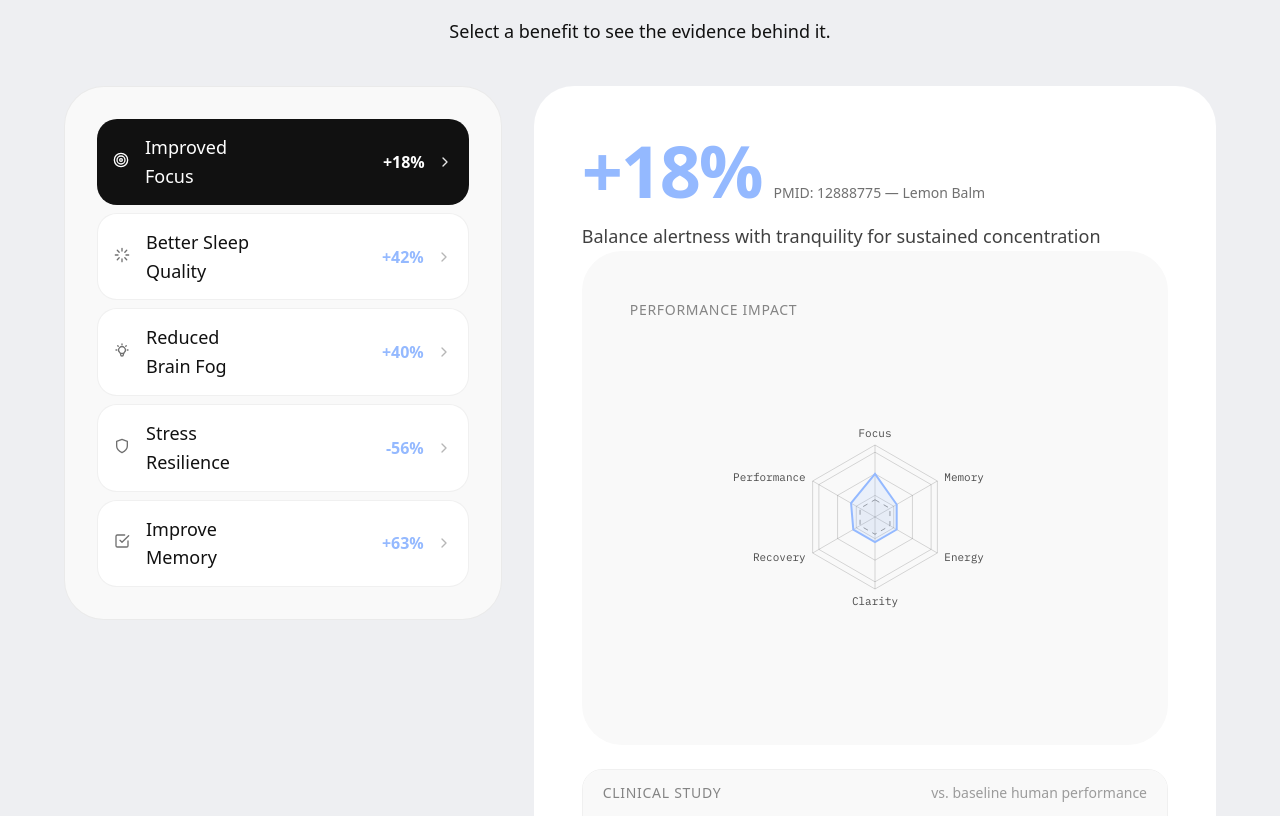
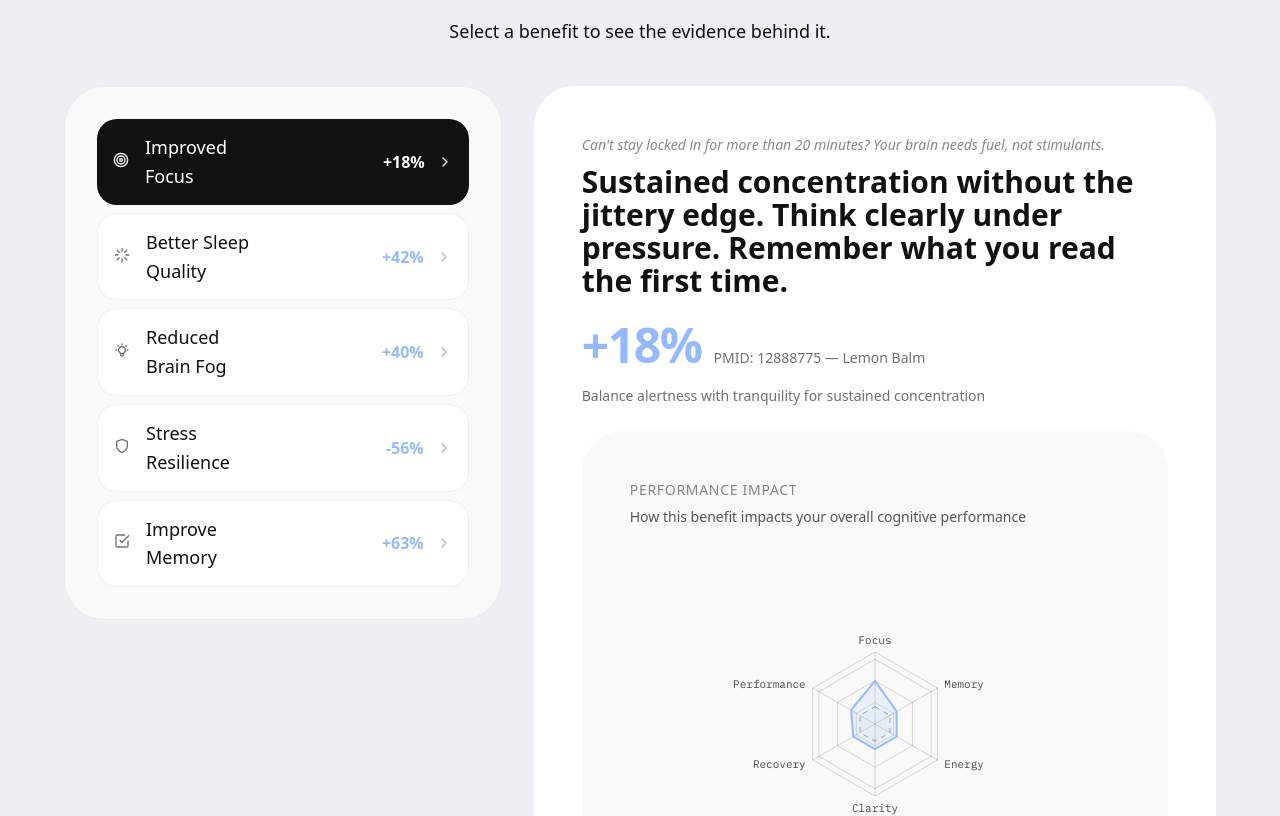
Before and after one commit to youcodecowboy/conka, a Next.js app: page / in a window 1280 px wide. Shown: the part 4802-5618 px from the top of the page. Built offline with nearby package versions, Linux system fonts and the light colour scheme; no server answers.

Commit message:
significantly better messaging and visual heirarchy

```diff
--- a/app/components/KeyBenefitsDesktop.tsx
+++ b/app/components/KeyBenefitsDesktop.tsx
@@ -215,13 +215,21 @@ export default function KeyBenefitsDesktop({
             key={activeBenefit}
             className="premium-card-soft !bg-white p-8 [animation:fadeIn_0.3s_ease]"
           >
-            {/* Stat + annotation */}
+            {/* 1. Struggle statement — small, muted, italic */}
+            <p className="premium-body-sm italic opacity-50 mb-2 text-[var(--color-ink)]">
+              {currentBenefit.struggle}
+            </p>
+
+            {/* 2. Outcome headline — large, bold, hero text */}
+            <h3 className="text-2xl lg:text-3xl font-bold mb-6 leading-tight text-[var(--color-ink)]">
+              {currentBenefit.outcome}
+            </h3>
+
+            {/* 3. Stat + annotation — moved down, slightly smaller than before */}
             <div className="flex items-baseline gap-3 mb-4">
               <span
-                className={`text-6xl lg:text-7xl font-bold tracking-tight ${NEURAL_BLUE.text}`}
-                style={{
-                  letterSpacing: "var(--letter-spacing-premium-title)",
-                }}
+                className={`text-4xl lg:text-5xl font-bold tracking-tight ${NEURAL_BLUE.text}`}
+                style={{ letterSpacing: "var(--letter-spacing-premium-title)" }}
               >
                 {currentBenefit.stat}
               </span>
@@ -230,22 +238,29 @@ export default function KeyBenefitsDesktop({
               </span>
             </div>
 
-            {/* Description */}
-            <p className="premium-body opacity-80 leading-relaxed mb-6 text-[var(--color-ink)]">
+            {/* 4. Mechanism (description) — smaller, more muted */}
+            <p className="premium-body-sm opacity-60 leading-relaxed mb-6 text-[var(--color-ink)]">
               {currentBenefit.description}
             </p>
 
-            {/* Radar chart */}
+            {/* 5. Radar chart — keep as-is, add explainer line above */}
             <div className="premium-card-soft p-6 rounded-[20px] mb-6" aria-hidden="true">
-              <p className="premium-body-sm opacity-50 uppercase tracking-wider mb-4 text-[var(--color-ink)]">
+              <p className="premium-body-sm opacity-50 uppercase tracking-wider mb-1 text-[var(--color-ink)]">
                 Performance impact
               </p>
+              <p className="premium-body-sm opacity-70 mb-4 text-[var(--color-ink)]">
+                How this benefit impacts your overall cognitive performance
+              </p>
               <div className="w-full max-w-[360px] mx-auto">
-                <RadarChart data={chartData} mainValue={mainStatValue} accentColor={NEURAL_BLUE.hex} />
+                <RadarChart
+                  data={chartData}
+                  mainValue={mainStatValue}
+                  accentColor={NEURAL_BLUE.hex}
+                />
               </div>
             </div>
 
-            {/* Clinical breakdown */}
+            {/* 6. Clinical breakdown — keep entirely as-is */}
             {currentBenefit.clinicalBreakdown && (
               <div
                 className="rounded-[20px] overflow-hidden mb-2"
@@ -271,41 +286,30 @@ export default function KeyBenefitsDesktop({
                 <div className="px-5 py-4 space-y-2 premium-body-sm text-[var(--color-ink)]">
                   <p>
                     <span className="opacity-50">Study: </span>
-                    <span className="opacity-80">
-                      {currentBenefit.clinicalBreakdown.study}
-                    </span>
+                    <span className="opacity-80">{currentBenefit.clinicalBreakdown.study}</span>
                   </p>
                   <p>
                     <span className="opacity-50">Participants: </span>
-                    <span className="opacity-80">
-                      {currentBenefit.clinicalBreakdown.participants}
-                    </span>
+                    <span className="opacity-80">{currentBenefit.clinicalBreakdown.participants}</span>
                   </p>
                   <p>
                     <span className="opacity-50">Duration: </span>
-                    <span className="opacity-80">
-                      {currentBenefit.clinicalBreakdown.duration}
-                    </span>
+                    <span className="opacity-80">{currentBenefit.clinicalBreakdown.duration}</span>
                   </p>
                 </div>
 
                 {/* Results */}
                 <div className="px-5 pb-5 text-[var(--color-ink)]">
-                  <p className="premium-body-sm opacity-50 uppercase tracking-wider mb-3 text-[var(--color-ink)]">
+                  <p className="premium-body-sm opacity-50 uppercase tracking-wider mb-3">
                     Key results
                   </p>
                   <ul className="space-y-2">
-                    {currentBenefit.clinicalBreakdown.results.map(
-                      (result, idx) => (
-                        <li
-                          key={idx}
-                          className="flex items-start gap-2 premium-body-sm opacity-80"
-                        >
-                          <span className="opacity-40 shrink-0 mt-0.5">—</span>
-                          <span>{result}</span>
-                        </li>
-                      ),
-                    )}
+                    {currentBenefit.clinicalBreakdown.results.map((result, idx) => (
+                      <li key={idx} className="flex items-start gap-2 premium-body-sm opacity-80">
+                        <span className="opacity-40 shrink-0 mt-0.5">—</span>
+                        <span>{result}</span>
+                      </li>
+                    ))}
                   </ul>
                 </div>
               </div>
```
